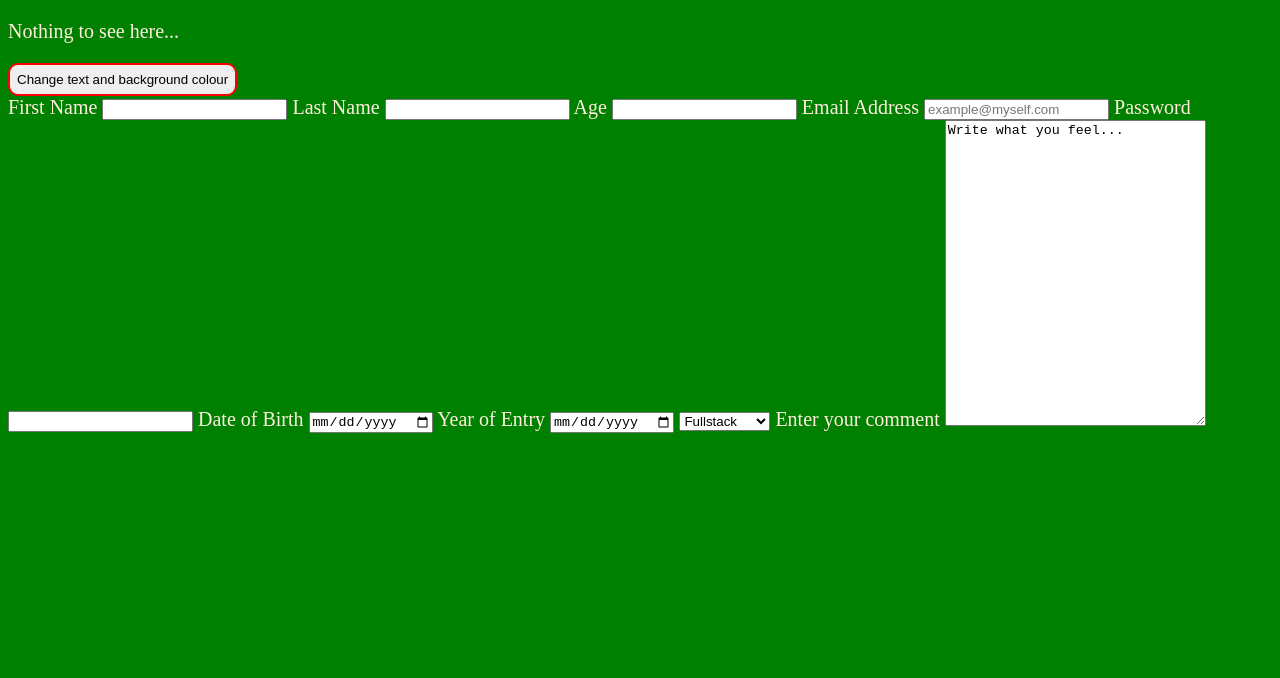
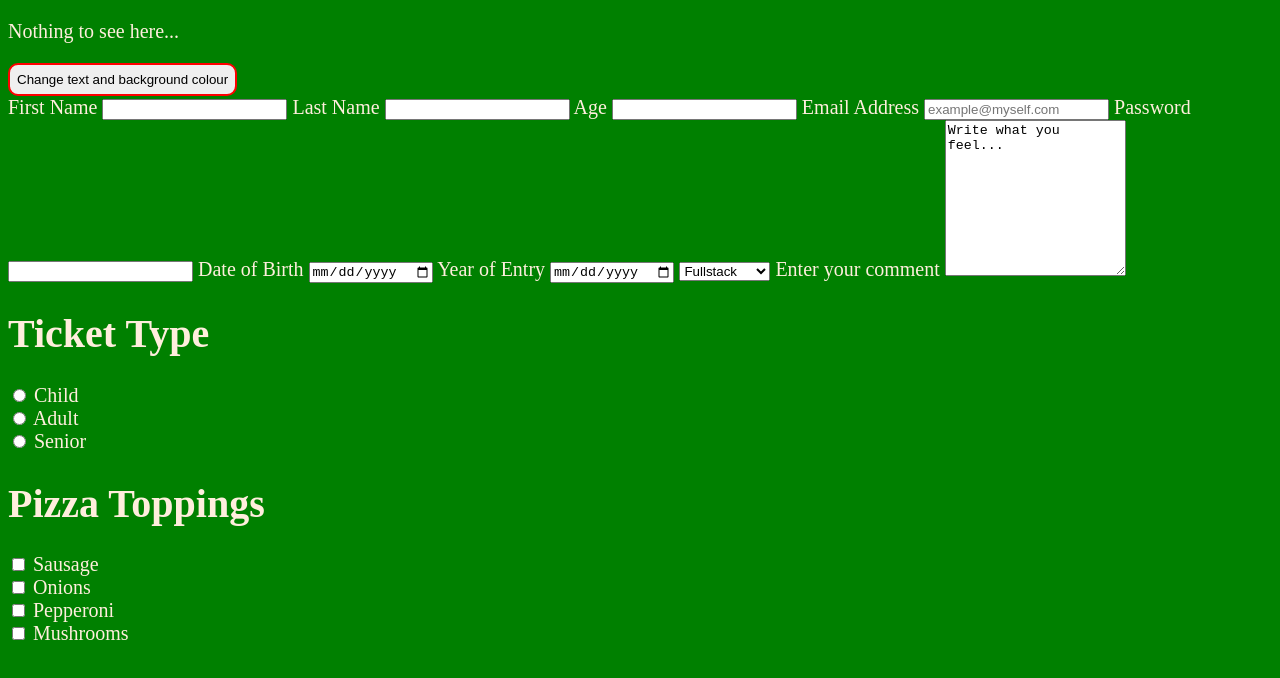
Before and after one commit to cleargoaldigital/forms, a plain HTML site: page index.html in a window 1280 px wide. Drawn offline with Linux system fonts and the light colour scheme.

Commit message:
edited html file

```diff
--- a/index.html
+++ b/index.html
@@ -54,10 +54,48 @@
     </select>
 
     <label for="comment">Enter your comment</label>
-    <textarea rows="20" cols="30">Write what you feel...</textarea>
-
+    <textarea id="comment" rows="10" cols="20">Write what you feel...</textarea>
 
   </form>
+
+  <h1>Ticket Type</h1>
+  <div>
+    <input type="radio" id="child" name="ticket_type" value="child">
+    <label for="child">Child</label>
+  </div>
+
+  <div>
+    <input type="radio" id="adult" name="ticket_type" value="adult">
+    <label for="adult">Adult</label>
+  </div>
+
+  <div>
+    <input type="radio" id="senior" name="ticket_type" value="senior">
+    <label for="senior">Senior</label>
+  </div>
+
+  <h1>Pizza Toppings</h1>
+
+<div>
+  <input type="checkbox" id="child" name="topping" value="sausage">
+  <label for="sausage">Sausage</label>
+</div>
+
+<div>
+  <input type="checkbox" id="onions" name="topping" value="onions">
+  <label for="onions">Onions</label>
+</div>
+
+<div>
+  <input type="checkbox" id="pepperoni" name="topping" value="pepperoni">
+  <label for="pepperoni">Pepperoni</label>
+</div>
+
+<div>
+  <input type="checkbox" id="mushrooms" name="topping" value="mushrooms">
+  <label for="mushrooms">Mushrooms</label>
+</div>
+
   <script src="main.js"></script>
 </body>
 </html>
```
